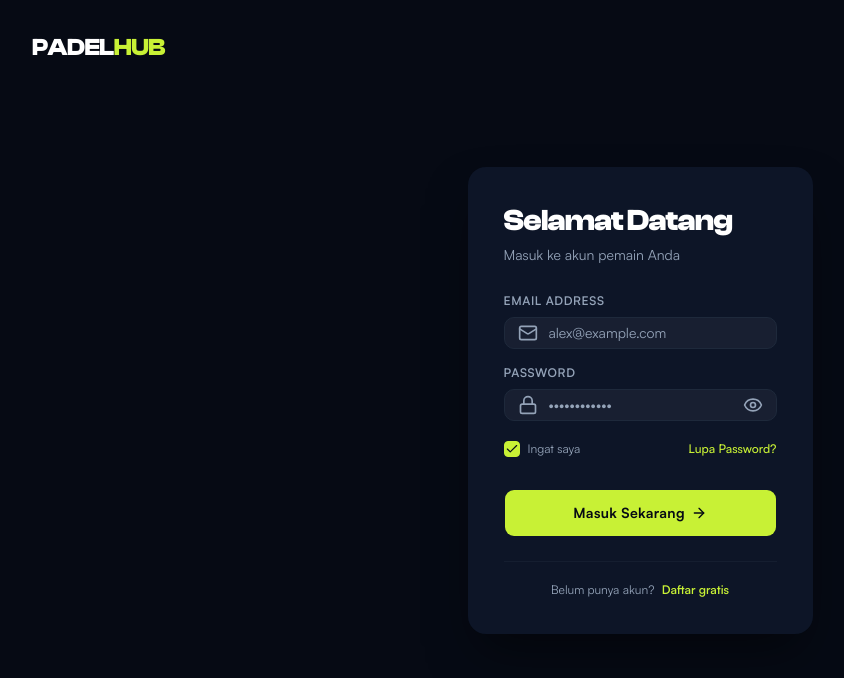
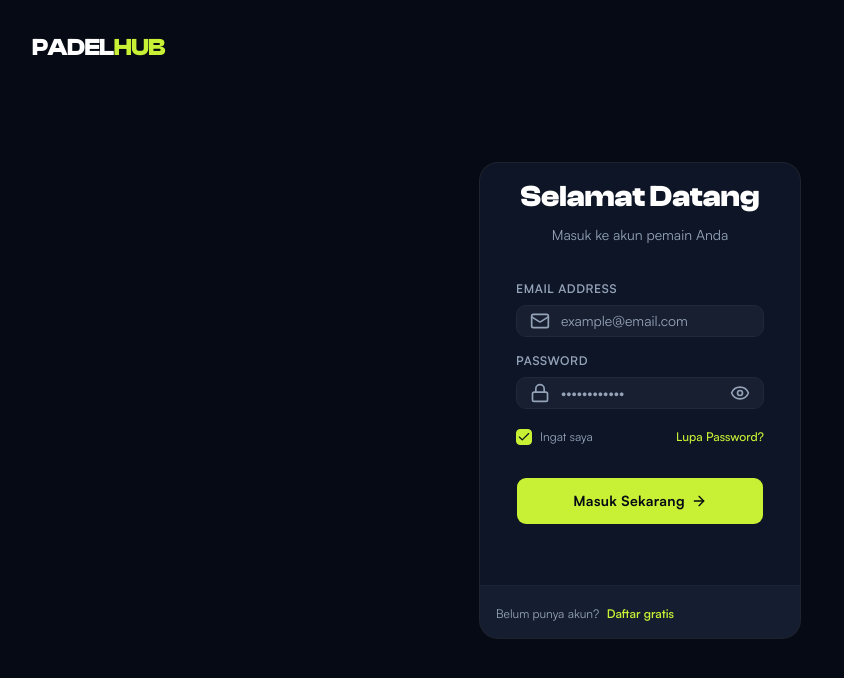
Before and after one commit to deloooonp/padel-booking-app, a Next.js app: page /login in a window 1280 px wide. Shown: the top 678 px of the page, without its empty margins (0-844 px from the left). Built offline with nearby package versions, Linux system fonts and the light colour scheme.

Commit message:
Update LoginForm.tsx

```diff
--- a/app/(auth)/login/_components/LoginForm.tsx
+++ b/app/(auth)/login/_components/LoginForm.tsx
@@ -8,10 +8,22 @@ import { useForm, Controller } from "react-hook-form";
 import { zodResolver } from "@hookform/resolvers/zod";
 
 import { Button } from "@/components/ui/button";
+import {
+  Card,
+  CardContent,
+  CardDescription,
+  CardFooter,
+  CardHeader,
+  CardTitle,
+} from "@/components/ui/card";
+import { Checkbox } from "@/components/ui/checkbox";
+import {
+  Field,
+  FieldError,
+  FieldGroup,
+  FieldLabel,
+} from "@/components/ui/field";
 import { Input } from "@/components/ui/input";
-import { Label } from "@/components/ui/label";
-import { Checkbox } from "@/components/ui/checkbox";
-import { cn } from "@/lib/utils";
 import { loginSchema } from "@/lib/schemas/auth";
 import { z } from "zod";
 
@@ -24,7 +36,7 @@ export function LoginForm() {
   const {
     control,
     handleSubmit,
-    formState: { errors, isSubmitting },
+    formState: { isSubmitting },
   } = useForm<LoginFormValues>({
     resolver: zodResolver(loginSchema),
     defaultValues: {
@@ -42,78 +54,70 @@ export function LoginForm() {
   };
 
   return (
-    <div className="bg-navy relative flex min-h-screen items-center justify-center p-4 sm:p-6 lg:p-8">
-      <div className="relative z-10 w-full">
-        <div className="border-surface-border bg-surface-card rounded-2xl p-7 shadow-2xl shadow-black/50 backdrop-blur-sm sm:p-9">
-          <div className="mb-7">
-            <h1 className="font-heading text-2xl font-bold tracking-tight text-white sm:text-3xl">
+    <Card className="border-surface-border bg-surface-card w-full gap-0 rounded-2xl md:w-1/2 lg:w-1/4">
+      <CardHeader className="text-center">
+        <CardTitle className="font-heading text-2xl font-bold text-white sm:text-3xl">
           Selamat Datang
-            </h1>
-            <p className="text-muted-foreground mt-1.5 text-sm">
+        </CardTitle>
+        <CardDescription className="text-muted-foreground mt-1.5 text-sm">
           Masuk ke akun pemain Anda
-            </p>
-          </div>
-
-          <form onSubmit={handleSubmit(onSubmit)} className="space-y-4">
-            <div className="space-y-2">
-              <Label
+        </CardDescription>
+      </CardHeader>
+      <CardContent className="p-7 sm:p-9">
+        <form onSubmit={handleSubmit(onSubmit)}>
+          <FieldGroup className="gap-4">
+            <Controller
+              name="email"
+              control={control}
+              render={({ field, fieldState }) => (
+                <Field data-invalid={fieldState.invalid} className="gap-2">
+                  <FieldLabel
                     htmlFor="email"
                     className="text-muted-foreground text-xs font-semibold tracking-wider uppercase"
                   >
                     Email Address
-              </Label>
+                  </FieldLabel>
                   <div className="relative flex items-center">
                     <Mail className="text-muted-foreground pointer-events-none absolute left-3.5 h-5 w-5" />
-                <Controller
-                  name="email"
-                  control={control}
-                  render={({ field }) => (
                     <Input
                       {...field}
                       id="email"
                       type="email"
-                      placeholder="alex@example.com"
-                      className={cn(
-                        "bg-navy border-surface-border focus:border-lime pl-11 text-white placeholder-slate-500",
-                        errors.email &&
-                          "border-destructive focus:border-destructive",
+                      placeholder="example@email.com"
+                      aria-invalid={fieldState.invalid}
+                      className="bg-navy border-surface-border focus:border-lime pl-11 text-white placeholder-slate-500"
+                    />
+                  </div>
+                  {fieldState.invalid && (
+                    <FieldError
+                      errors={[fieldState.error]}
+                      className="font-medium"
+                    />
+                  )}
+                </Field>
               )}
             />
-                  )}
-                />
-              </div>
-              {errors.email && (
-                <p className="text-destructive text-[10px] font-medium tracking-wider uppercase">
-                  {errors.email.message}
-                </p>
-              )}
-            </div>
 
-            <div className="space-y-2">
-              <Label
+            <Controller
+              name="password"
+              control={control}
+              render={({ field, fieldState }) => (
+                <Field data-invalid={fieldState.invalid} className="gap-2">
+                  <FieldLabel
                     htmlFor="password"
                     className="text-muted-foreground text-xs font-semibold tracking-wider uppercase"
                   >
                     Password
-              </Label>
+                  </FieldLabel>
                   <div className="relative flex items-center">
                     <Lock className="text-muted-foreground pointer-events-none absolute left-3.5 h-5 w-5" />
-                <Controller
-                  name="password"
-                  control={control}
-                  render={({ field }) => (
                     <Input
                       {...field}
                       id="password"
                       type={showPassword ? "text" : "password"}
                       placeholder="••••••••••••"
-                      className={cn(
-                        "bg-navy border-surface-border focus:border-lime px-11 text-white placeholder-slate-500",
-                        errors.password &&
-                          "border-destructive focus:border-destructive",
-                      )}
-                    />
-                  )}
+                      aria-invalid={fieldState.invalid}
+                      className="bg-navy border-surface-border focus:border-lime px-11 text-white placeholder-slate-500"
                     />
                     <button
                       type="button"
@@ -128,33 +132,39 @@ export function LoginForm() {
                       )}
                     </button>
                   </div>
-              {errors.password && (
-                <p className="text-destructive text-[10px] font-medium tracking-wider uppercase">
-                  {errors.password.message}
-                </p>
+                  {fieldState.invalid && (
+                    <FieldError
+                      errors={[fieldState.error]}
+                      className="font-medium"
+                    />
                   )}
-            </div>
+                </Field>
+              )}
+            />
 
             <div className="flex items-center justify-between pt-1">
-              <div className="flex items-center space-x-2">
               <Controller
                 name="rememberMe"
                 control={control}
                 render={({ field }) => (
+                  <Field
+                    orientation="horizontal"
+                    className="w-auto items-center gap-2"
+                  >
                     <Checkbox
                       id="rememberMe"
                       checked={field.value}
                       onCheckedChange={field.onChange}
                     />
-                  )}
-                />
-                <Label
+                    <FieldLabel
                       htmlFor="rememberMe"
                       className="text-muted-foreground cursor-pointer text-xs font-normal"
                     >
                       Ingat saya
-                </Label>
-              </div>
+                    </FieldLabel>
+                  </Field>
+                )}
+              />
               <Link
                 href="#"
                 className="text-lime text-xs font-medium transition-all hover:underline"
@@ -177,21 +187,20 @@ export function LoginForm() {
                 </>
               )}
             </Button>
+          </FieldGroup>
         </form>
-
-          <div className="border-surface-border/50 mt-6 border-t pt-5 text-center">
+      </CardContent>
+      <CardFooter className="border-surface-border/50 mt-6 border-t pt-5 text-center">
         <p className="text-muted-foreground text-xs">
           Belum punya akun?{" "}
           <Link
-                href="#"
+            href="/register"
             className="text-lime ml-1 font-semibold hover:underline"
           >
             Daftar gratis
           </Link>
         </p>
-          </div>
-        </div>
-      </div>
-    </div>
+      </CardFooter>
+    </Card>
   );
 }
```
Lines whose indentation alone changed are shown as unchanged.
